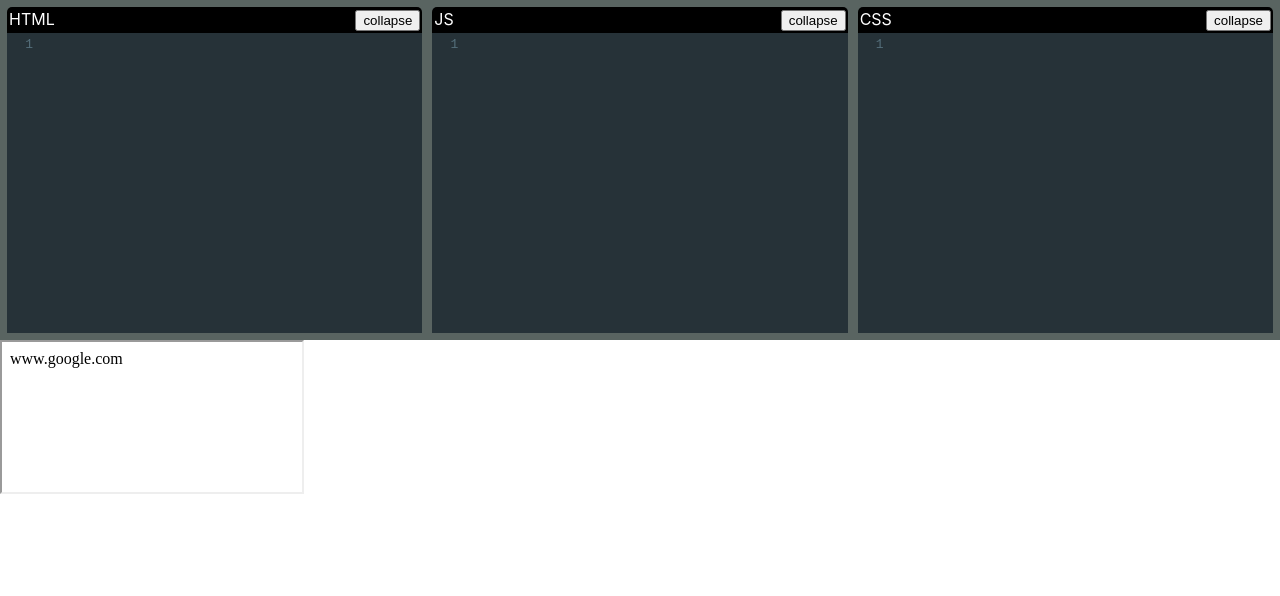
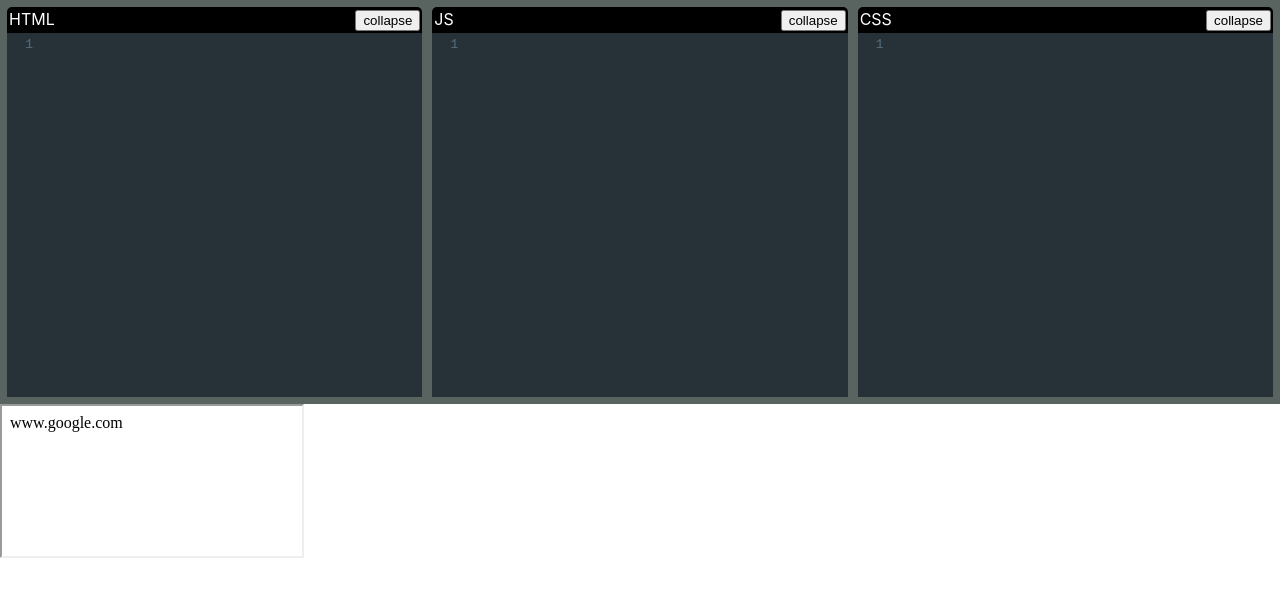
Before and after one commit to vishnu777aero/code-editor, a React (Create React App) app: page / in a window 1280 px wide. Shown: the top 596 px of the page. Built offline with nearby package versions, Linux system fonts and the light colour scheme.

Commit message:
change height to 50 percent

```diff
--- a/src/App.css
+++ b/src/App.css
@@ -2,4 +2,5 @@
   display: flex;
   background-color: rgb(89, 100, 97);
   padding: 2px;
+  height: 50vh;
 }
--- a/src/Editor/index.css
+++ b/src/Editor/index.css
@@ -1,6 +1,16 @@
 .editor {
   flex: 1 0 100px;
   margin: 5px;
+  display: flex;
+  flex-direction: column;
+}
+
+.react-codemirror2 {
+  flex-grow: 1;
+}
+
+.CodeMirror {
+  height: 100%;
 }
 
 .editor.collapse {
```
